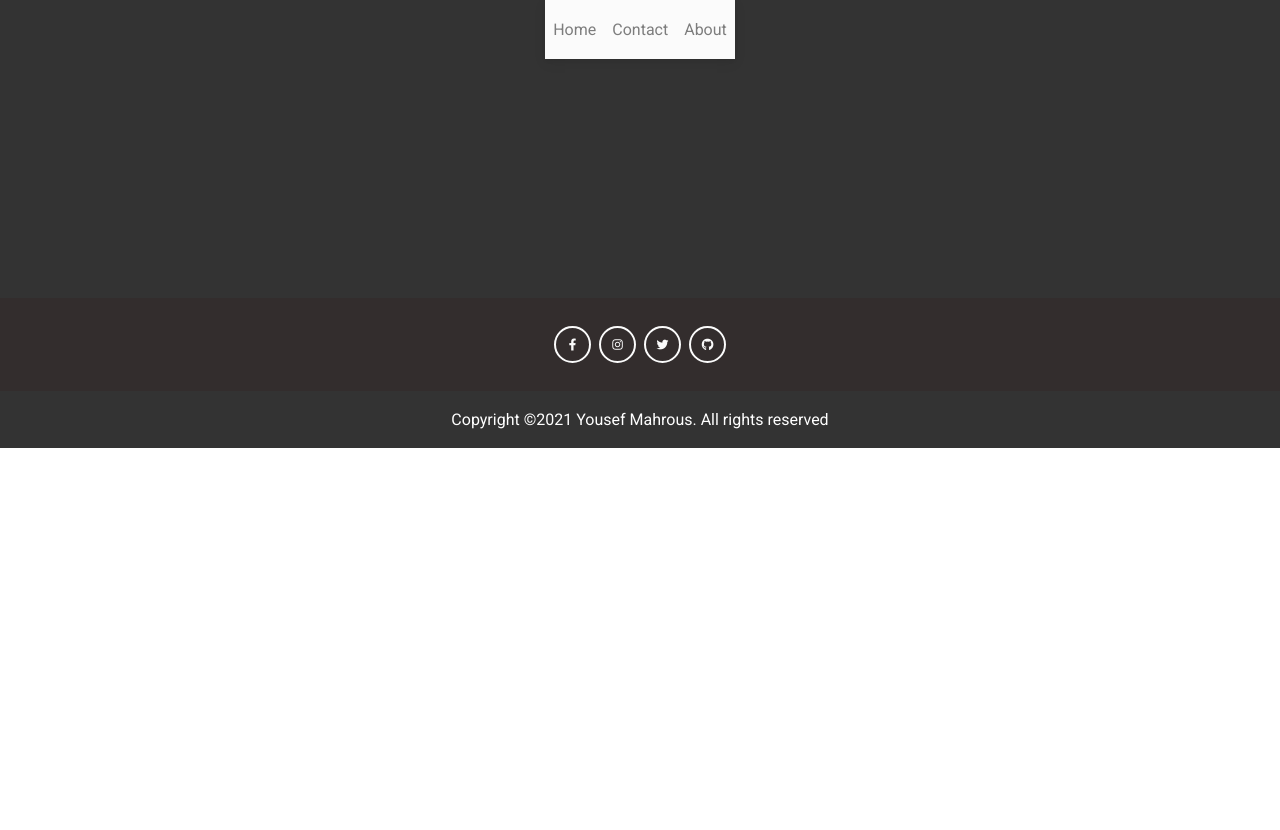
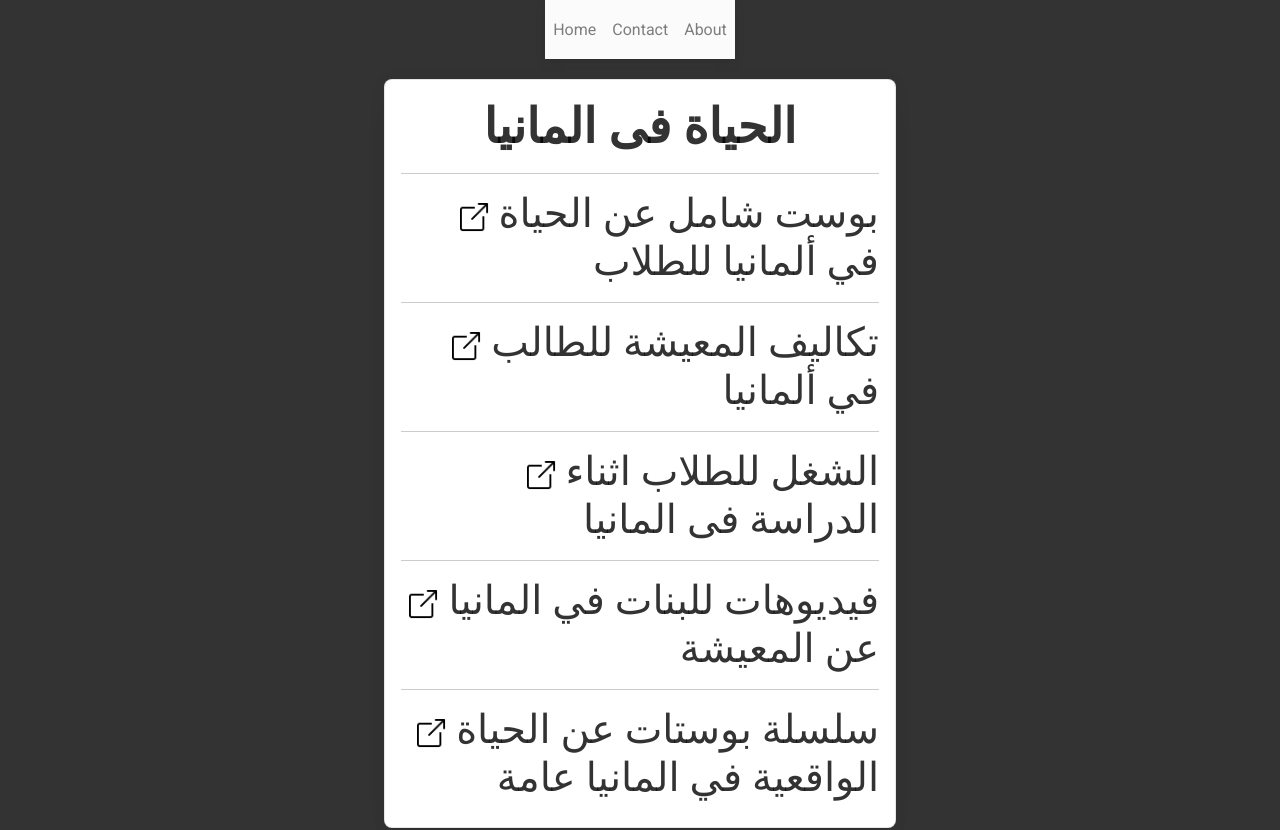
Before and after one commit to dundieh/sig, a React (Create React App) app: page /lebeninDeutschland in a window 1280 px wide. Shown: the top 830 px of the page. Before the commit the page ends 800 px from the top, so only its background shows below. Built offline with nearby package versions, Linux system fonts and the light colour scheme.

Commit message:
make it better

```diff
--- a/src/components/Home/Home.js
+++ b/src/components/Home/Home.js
@@ -66,7 +66,7 @@ class Home extends React.Component {
 
                                                 <hr/>
                                                 <h1>
-                                                    <a href='/lebenindeutschland'>
+                                                    <a href='/lebeninDeutschland'>
                                                         <img alt='' width='30px' height='30px' src={link}/>
                                                     </a> الحياة فى ألمانيا
                                                 </h1>
--- /dev/null
+++ b/src/components/LebenInDeutschland/LebenInDeutschland.css
@@ -0,0 +1,19 @@
+body {
+    background-color: #333333;
+}
+
+article {
+    display: flex;
+    justify-content: center;
+    background-color: white;
+    margin-top: 20px;
+    margin-bottom: 20px;
+}
+
+.legend {
+    text-align: center;
+}
+
+.rgt {
+    text-align: right;
+}
--- /dev/null
+++ b/src/components/LebenInDeutschland/LebenInDeutschland.js
@@ -0,0 +1,64 @@
+import React from 'react';
+import link from './link.png';
+import './LebenInDeutschland.css';
+
+class LebenInDeutschland extends React.Component {
+    render() {
+        return (
+            <article className="article br3 ba b--black-10 w-100 w-100-m w-100-l mw6 shadow-5 center">
+                    <main className="pa2 black-80">
+                        <div className="measure">
+                            <fieldset id="sign_up" className="ba b--transparent ph0 mh0 rgt">
+                                <legend className="legend f1 fw6 ph0 mh0">الحياة فى المانيا</legend>
+
+                                <div className="ui form mt4">
+                                    <div className="fields">
+                                        <div className="field rgt">
+                                            <hr/>
+                                            <p>
+                                                <h1>
+                                                    <a href='/lebeninDeutschland/general'>
+                                                        <img alt='' width='30px' height='30px' src={link}/>
+                                                    </a> بوست شامل عن الحياة في ألمانيا للطلاب
+                                                </h1>
+
+                                                <hr/>
+                                                <h1>
+                                                    <a href='/lebeninDeutschland/kosten'>
+                                                        <img alt='' width='30px' height='30px' src={link}/>
+                                                    </a> تكاليف المعيشة للطالب في ألمانيا
+                                                </h1>
+
+                                                <hr/>
+                                                <h1>
+                                                    <a href='/lebeninDeutschland/stundentwork'>
+                                                        <img alt='' width='30px' height='30px' src={link}/>
+                                                    </a> الشغل للطلاب اثناء الدراسة فى المانيا
+                                                </h1>
+
+                                                <hr/>
+                                                <h1>
+                                                    <a href='/lebeninDeutschland/forgirls'>
+                                                        <img alt='' width='30px' height='30px' src={link}/>
+                                                    </a> فيديوهات للبنات في المانيا عن المعيشة
+                                                </h1>
+
+                                                <hr/>
+                                                <h1>
+                                                    <a href='/lebeninDeutschland/posts'>
+                                                        <img alt='' width='30px' height='30px' src={link}/>
+                                                    </a> سلسلة بوستات عن الحياة الواقعية في المانيا عامة
+                                                </h1>
+                                            </p>
+                                        </div>
+                                    </div>
+                                </div>
+                            </fieldset>
+                        </div>
+                    </main>
+            </article>
+        );
+    }
+}
+
+export default LebenInDeutschland;
--- a/src/containers/App.js
+++ b/src/containers/App.js
@@ -19,6 +19,7 @@ import MotivationLetter from '../components/MotivationLetter/MotivationLetter';
 import Aupair from '../components/Aupair/Aupair';
 import 'mdb-react-ui-kit/dist/css/mdb.min.css';
 import './App.css';
+import LebenInDeutschland from '../components/LebenInDeutschland/LebenInDeutschland';
 
 class App extends React.Component {
   render() {
@@ -117,6 +118,12 @@ class App extends React.Component {
             </Route>
           </Switch>
 
+          <Switch>
+            <Route exact path='/lebeninDeutschland'>
+              <LebenInDeutschland />
+            </Route>
+          </Switch>
+
           <Footer />
         </div>
       </Router>
```
Also changed, not shown: src/components/LebenInDeutschland/link.png (added).
